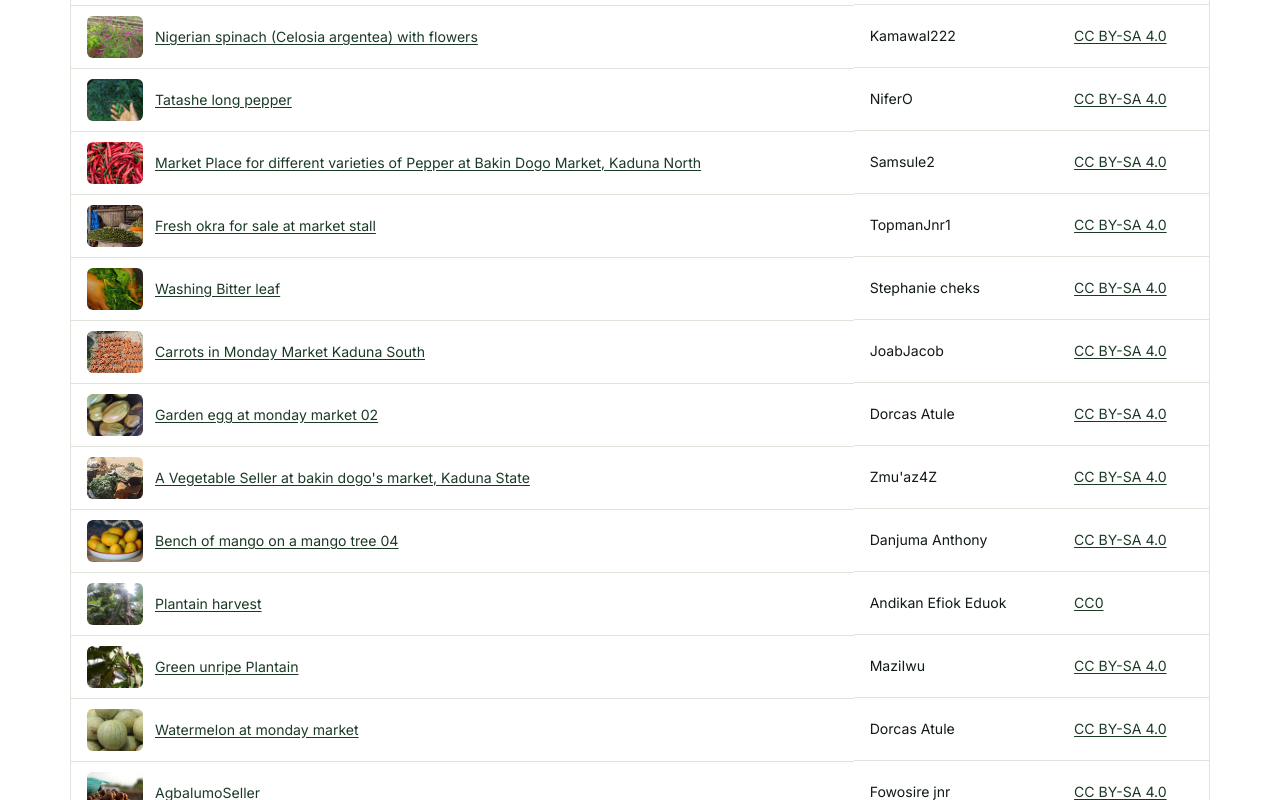
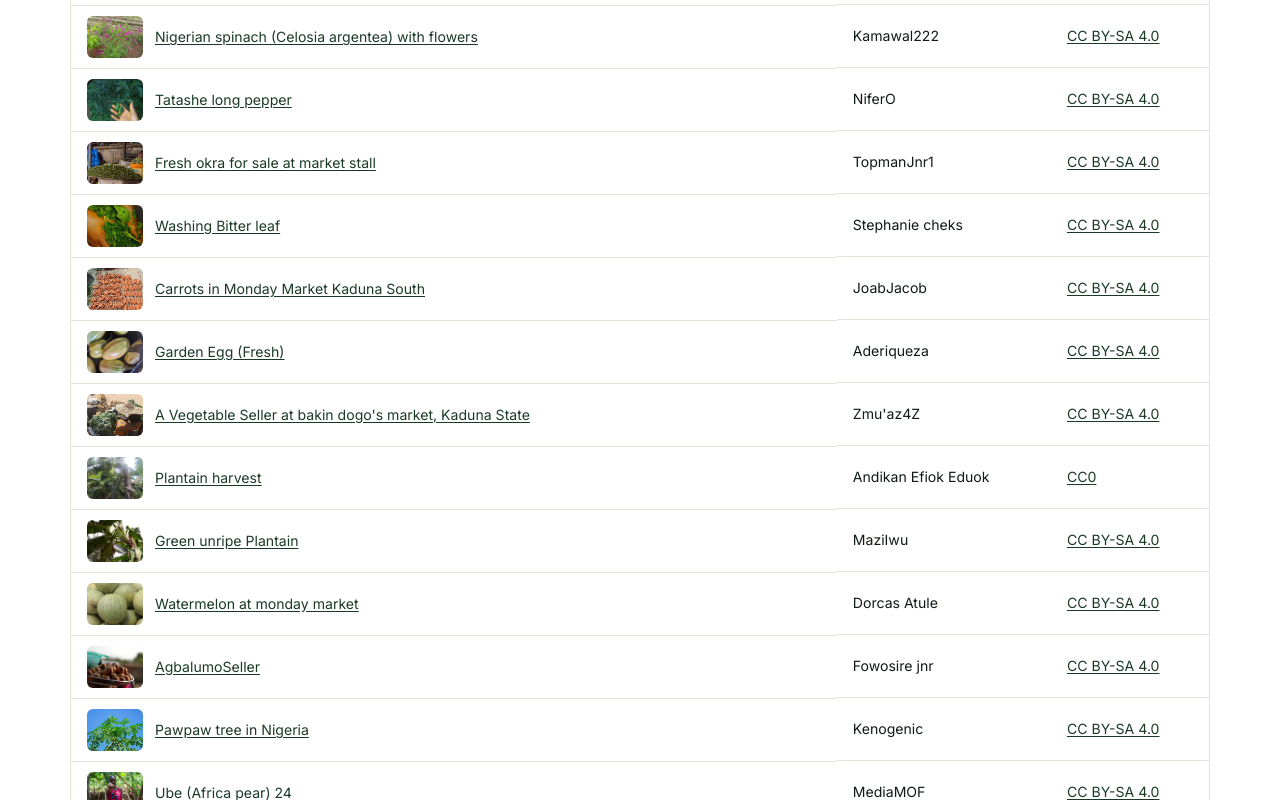
Before and after one commit to celestial-beinq/FarmDirect, an Angular app: page /photo-credits in a window 1280 px wide. Shown: the part 680-1480 px from the top of the page. Built offline with nearby package versions, Linux system fonts and the light colour scheme; no server answers.

Commit message:
feat: add photo credits data and real food page component

```diff
--- a/src/app/core/photo-credits.ts
+++ b/src/app/core/photo-credits.ts
@@ -45,14 +45,6 @@ export const PHOTO_CREDITS: PhotoCredit[] = [
     "source": "https://commons.wikimedia.org/wiki/File:Tatashe_long_pepper.jpg"
   },
   {
-    "file": "/images/shombo.jpg",
-    "title": "Market Place for different varieties of Pepper at Bakin Dogo Market, Kaduna North",
-    "author": "Samsule2",
-    "licence": "CC BY-SA 4.0",
-    "licenceUrl": "https://creativecommons.org/licenses/by-sa/4.0",
-    "source": "https://commons.wikimedia.org/wiki/File:Market_Place_for_different_varieties_of_Pepper_at_Bakin_Dogo_Market,_Kaduna_North.jpg"
-  },
-  {
     "file": "/images/okra.jpg",
     "title": "Fresh okra for sale at market stall",
     "author": "TopmanJnr1",
@@ -78,11 +70,11 @@ export const PHOTO_CREDITS: PhotoCredit[] = [
   },
   {
     "file": "/images/gardenegg.jpg",
-    "title": "Garden egg at monday market 02",
-    "author": "Dorcas Atule",
+    "title": "Garden Egg (Fresh)",
+    "author": "Aderiqueza",
     "licence": "CC BY-SA 4.0",
     "licenceUrl": "https://creativecommons.org/licenses/by-sa/4.0",
-    "source": "https://commons.wikimedia.org/wiki/File:Garden_egg_at_monday_market_02.jpg"
+    "source": "https://commons.wikimedia.org/wiki/File:Garden_Egg(Fresh).jpg"
   },
   {
     "file": "/images/vegmarket.jpg",
@@ -91,14 +83,6 @@ export const PHOTO_CREDITS: PhotoCredit[] = [
     "licence": "CC BY-SA 4.0",
     "licenceUrl": "https://creativecommons.org/licenses/by-sa/4.0",
     "source": "https://commons.wikimedia.org/wiki/File:A_Vegetable_Seller_at_bakin_dogo%27s_market,_Kaduna_State.jpg"
-  },
-  {
-    "file": "/images/mango.jpg",
-    "title": "Bench of mango on a mango tree 04",
-    "author": "Danjuma Anthony",
-    "licence": "CC BY-SA 4.0",
-    "licenceUrl": "https://creativecommons.org/licenses/by-sa/4.0",
-    "source": "https://commons.wikimedia.org/wiki/File:Bench_of_mango_on_a_mango_tree_04.jpg"
   },
   {
     "file": "/images/plantain.jpg",
--- a/src/app/pages/real-food/real-food.ts
+++ b/src/app/pages/real-food/real-food.ts
@@ -63,7 +63,7 @@ const MONTHS = ['Jan', 'Feb', 'Mar', 'Apr', 'May', 'Jun', 'Jul', 'Aug', 'Sep', '
             />
           </figure>
           <figure class="rf-hero__photo">
-            <img [src]="img.mango | photo: 600" alt="Green mangoes growing on a mango tree" />
+            <img [src]="img.mango | photo: 600" alt="A bowl of ripe golden mangoes" />
             <figcaption>Left on the tree to ripen</figcaption>
           </figure>
           <figure class="rf-hero__photo">
```
